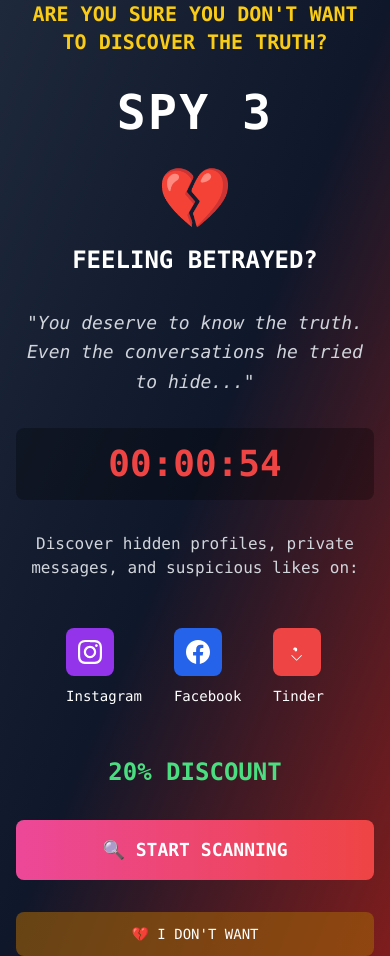
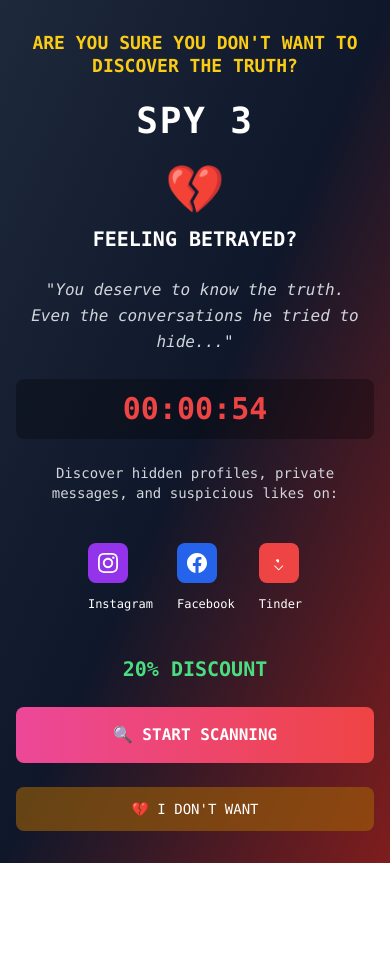
Before and after one commit to gondim30/UPSSEL-DOIS, a Next.js app: page / in a window 390 px wide. After the commit the page ends 863 px from the top, so only its background shows below. Built offline with nearby package versions, Linux system fonts and the light colour scheme.

Commit message:
fix: improve mobile responsiveness for page
Adjust font sizes, spacing, and social icon layout for better mobile view.

Co-authored-by: null <220786905+gondim30@users.noreply.github.com>

```diff
--- a/app/page.tsx
+++ b/app/page.tsx
@@ -13,68 +13,72 @@ export default function UpsellPage() {
   }, [seconds])
 
   return (
-    <div className="min-h-screen bg-gradient-to-br from-slate-800 via-slate-900 to-red-900 text-white flex flex-col items-center justify-center px-4">
-      <div className="text-center space-y-8 max-w-md mx-auto">
-        <h3 className="text-xl font-bold text-yellow-400 mb-4">ARE YOU SURE YOU DON'T WANT TO DISCOVER THE TRUTH?</h3>
+    <div className="min-h-screen bg-gradient-to-br from-slate-800 via-slate-900 to-red-900 text-white flex flex-col items-center justify-center px-4 py-8">
+      <div className="text-center space-y-6 max-w-sm mx-auto">
+        <h3 className="text-lg sm:text-xl font-bold text-yellow-400 mb-4 leading-tight">
+          ARE YOU SURE YOU DON'T WANT TO DISCOVER THE TRUTH?
+        </h3>
 
         {/* SPY3 Title */}
-        <h1 className="text-5xl font-bold text-white tracking-wider">SPY 3</h1>
+        <h1 className="text-4xl sm:text-5xl font-bold text-white tracking-wider">SPY 3</h1>
 
         {/* Broken Heart Icon and Title */}
-        <div className="space-y-4">
-          <div className="text-6xl">💔</div>
-          <h2 className="text-2xl font-bold text-white">FEELING BETRAYED?</h2>
+        <div className="space-y-3">
+          <div className="text-5xl sm:text-6xl">💔</div>
+          <h2 className="text-xl sm:text-2xl font-bold text-white">FEELING BETRAYED?</h2>
         </div>
 
         {/* Main Quote */}
-        <p className="text-lg text-gray-300 italic leading-relaxed">
+        <p className="text-base sm:text-lg text-gray-300 italic leading-relaxed px-2">
           "You deserve to know the truth. Even the conversations he tried to hide..."
         </p>
 
         {/* Timer */}
-        <div className="text-4xl font-bold text-red-500 bg-black/30 rounded-lg py-4 px-6">
+        <div className="text-3xl sm:text-4xl font-bold text-red-500 bg-black/30 rounded-lg py-3 px-4 sm:py-4 sm:px-6">
           00:00:{seconds.toString().padStart(2, "0")}
         </div>
 
         {/* Subtitle */}
-        <p className="text-base text-gray-300">Discover hidden profiles, private messages, and suspicious likes on:</p>
+        <p className="text-sm sm:text-base text-gray-300 px-2">
+          Discover hidden profiles, private messages, and suspicious likes on:
+        </p>
 
         {/* Social Media Icons */}
-        <div className="flex justify-center space-x-8 py-4">
+        <div className="flex justify-center space-x-6 sm:space-x-8 py-4">
           <div className="text-center">
-            <div className="w-12 h-12 bg-purple-600 rounded-lg flex items-center justify-center mb-2">
-              <svg className="w-6 h-6 text-white" fill="currentColor" viewBox="0 0 24 24">
+            <div className="w-10 h-10 sm:w-12 sm:h-12 bg-purple-600 rounded-lg flex items-center justify-center mb-2">
+              <svg className="w-5 h-5 sm:w-6 sm:h-6 text-white" fill="currentColor" viewBox="0 0 24 24">
                 <path d="M12 2.163c3.204 0 3.584.012 4.85.07 3.252.148 4.771 1.691 4.919 4.919.058 1.265.069 1.645.069 4.849 0 3.205-.012 3.584-.069 4.849-.149 3.225-1.664 4.771-4.919 4.919-1.266.058-1.644.07-4.85.07-3.204 0-3.584-.012-4.849-.07-3.26-.149-4.771-1.699-4.919-4.92-.058-1.265-.073-1.689-.073-4.949 0-3.204.013-3.583.072-4.948.149-3.227 1.664-4.771 4.919-4.919 1.266-.057 1.645-.069 4.849-.069zm0-2.163c-3.259 0-3.667.014-4.947.072-4.358.2-6.78 2.618-6.98 6.98-.059 1.281-.073 1.689-.073 4.948 0 3.259.014 3.668.072 4.948.2 4.358 2.618 6.78 6.98 6.98 1.281.058 1.689.072 4.948.072 3.259 0 3.668-.014 4.948-.072 4.354-.2 6.782-2.618 6.979-6.98.059-1.28.073-1.689.073-4.948 0-3.259-.014-3.667-.072-4.947-.196-4.354-2.617-6.78-6.979-6.98-1.281-.059-1.69-.073-4.949-.073zm0 5.838c-3.403 0-6.162 2.759-6.162 6.162s2.759 6.163 6.162 6.163 6.162-2.759 6.162-6.163c0-3.403-2.759-6.162-6.162-6.162zm0 10.162c-2.209 0-4-1.79-4-4 0-2.209 1.791-4 4-4s4 1.791 4 4c0 2.21-1.791 4-4 4zm6.406-11.845c-.796 0-1.441.645-1.441 1.44s.645 1.44 1.441 1.44c.795 0 1.439-.645 1.439-1.44s-.644-1.44-1.439-1.44z" />
               </svg>
             </div>
-            <span className="text-sm text-white">Instagram</span>
+            <span className="text-xs sm:text-sm text-white">Instagram</span>
           </div>
 
           <div className="text-center">
-            <div className="w-12 h-12 bg-blue-600 rounded-lg flex items-center justify-center mb-2">
-              <svg className="w-6 h-6 text-white" fill="currentColor" viewBox="0 0 24 24">
+            <div className="w-10 h-10 sm:w-12 sm:h-12 bg-blue-600 rounded-lg flex items-center justify-center mb-2">
+              <svg className="w-5 h-5 sm:w-6 sm:h-6 text-white" fill="currentColor" viewBox="0 0 24 24">
                 <path d="M24 12.073c0-6.627-5.373-12-12-12s-12 5.373-12 12c0 5.99 4.388 10.954 10.125 11.854v-8.385H7.078v-3.47h3.047V9.43c0-3.007 1.792-4.669 4.533-4.669 1.312 0 2.686.235 2.686.235v2.953H15.83c-1.491 0-1.956.925-1.956 1.874v2.25h3.328l-.532 3.47h-2.796v8.385C19.612 23.027 24 18.062 24 12.073z" />
               </svg>
             </div>
-            <span className="text-sm text-white">Facebook</span>
+            <span className="text-xs sm:text-sm text-white">Facebook</span>
           </div>
 
           <div className="text-center">
-            <div className="w-12 h-12 bg-red-500 rounded-lg flex items-center justify-center mb-2">
-              <svg className="w-6 h-6 text-white" fill="currentColor" viewBox="0 0 24 24">
+            <div className="w-10 h-10 sm:w-12 sm:h-12 bg-red-500 rounded-lg flex items-center justify-center mb-2">
+              <svg className="w-5 h-5 sm:w-6 sm:h-6 text-white" fill="currentColor" viewBox="0 0 24 24">
                 <path d="M8.21 10.08c0-.46.04-.85.13-1.18.09-.33.23-.6.4-.82.18-.21.4-.37.65-.47.26-.1.55-.15.86-.15.64 0 1.12.18 1.45.54.33.36.49.88.49 1.56 0 .27-.03.52-.08.75-.05.23-.13.43-.24.6-.11.17-.25.3-.42.4-.17.1-.37.15-.6.15-.23 0-.43-.05-.6-.15-.17-.1-.31-.23-.42-.4-.11-.17-.19-.37-.24-.6-.05-.23-.08-.48-.08-.75zm7.92 5.05c.1-.08.21-.12.33-.12.12 0 .23.04.33.12.1.08.15.19.15.33 0 .14-.05.25-.15.33l-4.83 4.83c-.08.1-.19.15-.33.15-.14 0-.25-.05-.33-.15l-4.83-4.83c-.1-.08-.15-.19-.15-.33 0-.14.05-.25.15-.33.08-.1.19-.15.33-.15.14 0 .25.05.33.15l4.5 4.5 4.5-4.5z" />
               </svg>
             </div>
-            <span className="text-sm text-white">Tinder</span>
+            <span className="text-xs sm:text-sm text-white">Tinder</span>
           </div>
         </div>
 
-        <div className="text-2xl font-bold text-green-400 mb-2">20% DISCOUNT</div>
+        <div className="text-xl sm:text-2xl font-bold text-green-400 mb-2">20% DISCOUNT</div>
 
         {/* CTA Button */}
         <a
           href="https://pay.mundpay.com/01988fcf-5c38-7282-aeff-b9851683fc11?ref="
-          className="block w-full bg-gradient-to-r from-pink-500 to-red-500 hover:from-pink-600 hover:to-red-600 text-white font-bold py-4 px-8 rounded-lg text-lg transition-all transform hover:scale-105"
+          className="block w-full bg-gradient-to-r from-pink-500 to-red-500 hover:from-pink-600 hover:to-red-600 text-white font-bold py-4 px-6 sm:px-8 rounded-lg text-base sm:text-lg transition-all transform hover:scale-105 active:scale-95"
           target="_blank"
           rel="noopener noreferrer"
         >
@@ -84,7 +88,7 @@ export default function UpsellPage() {
         {/* Downsell Button */}
         <a
           href="https://pay.mundpay.com/0198903a-cb3b-72a1-bd10-5210f87265a2?ref="
-          className="block w-full bg-yellow-700/60 hover:bg-yellow-600/70 text-white font-medium py-3 px-6 rounded-lg text-sm transition-colors mt-4"
+          className="block w-full bg-yellow-700/60 hover:bg-yellow-600/70 text-white font-medium py-3 px-6 rounded-lg text-sm transition-colors mt-4 active:bg-yellow-500/70"
           target="_blank"
           rel="noopener noreferrer"
         >
```
